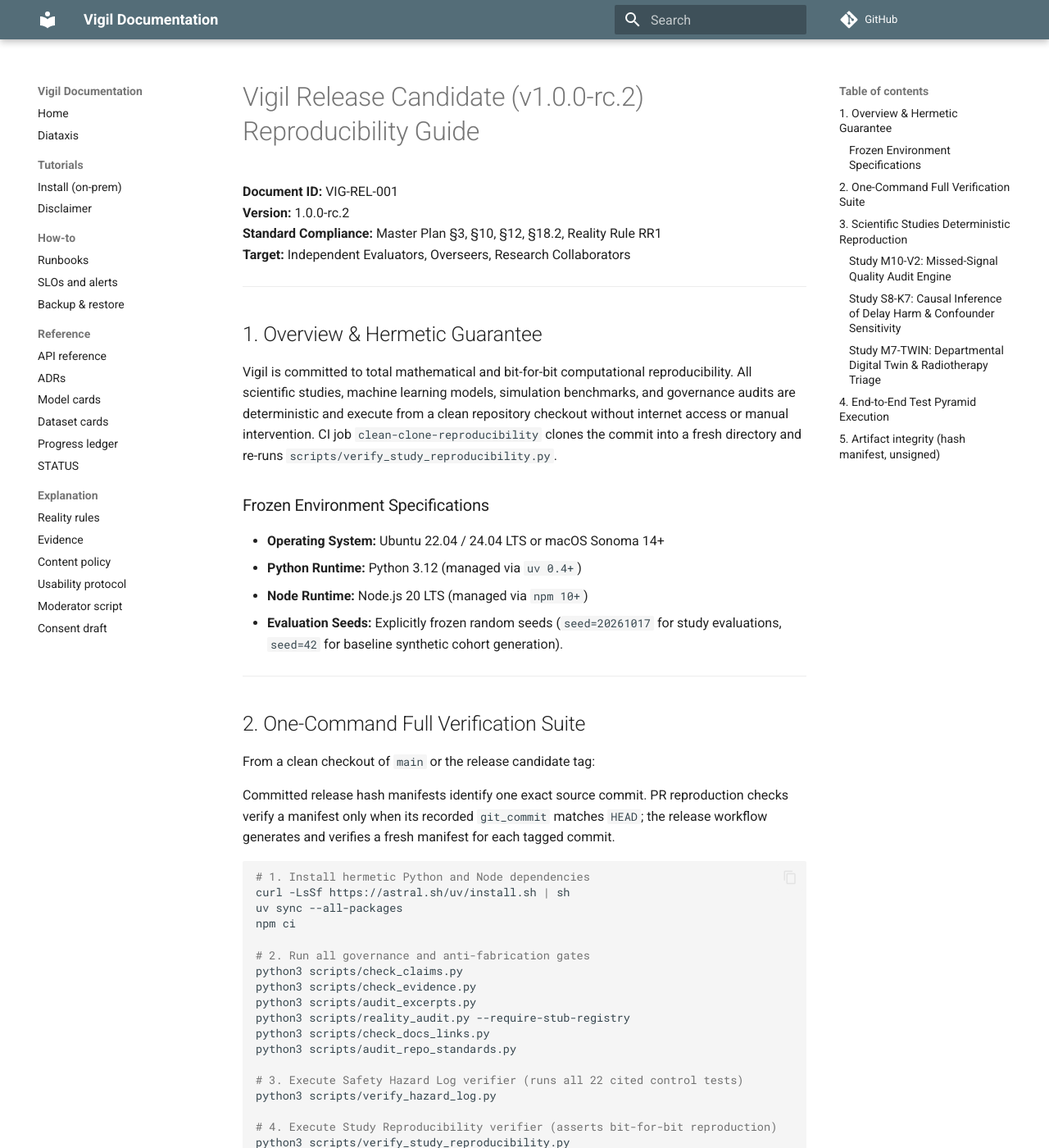
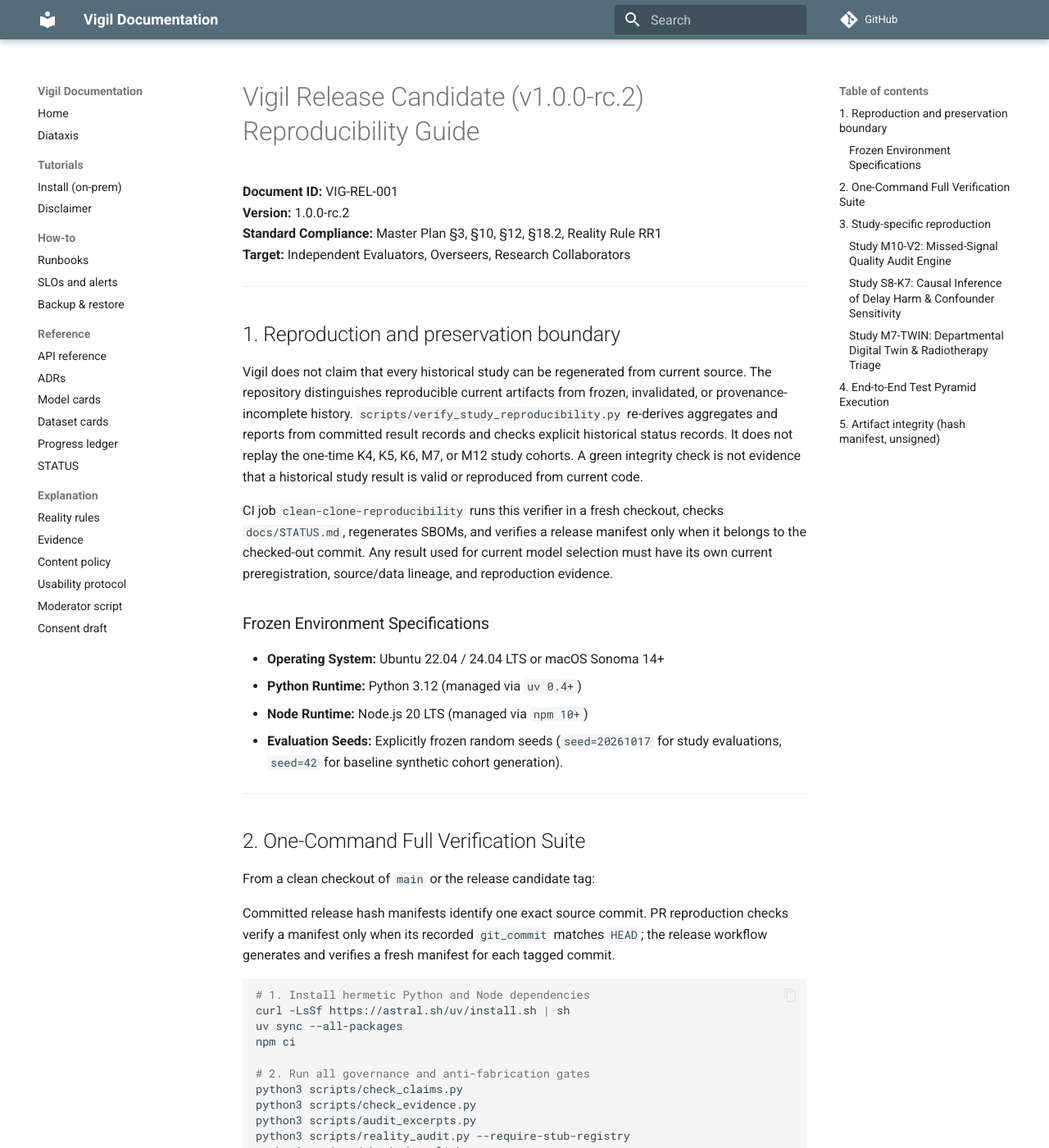
Before and after one commit to gasthecreator/vigil, an MkDocs documentation site: the page built from docs/release/REPRODUCIBILITY.md, in a window 1280 px wide and 1400 px high. Shown: the whole window at 82% size. Built offline with MkDocs 1.6.1 and Material for MkDocs 9.7.7, drawn with Linux system fonts in a browser that asks for light colours; comment, search, counter and statistics services are not loaded; some of the changed text lies outside the part shown.

Commit message:
fix(ci): preserve frozen study evidence without replay

````diff
--- a/docs/release/REPRODUCIBILITY.md
+++ b/docs/release/REPRODUCIBILITY.md
@@ -7,9 +7,11 @@
 
 ---
 
-## 1. Overview & Hermetic Guarantee
+## 1. Reproduction and preservation boundary
 
-Vigil is committed to total mathematical and bit-for-bit computational reproducibility. All scientific studies, machine learning models, simulation benchmarks, and governance audits are deterministic and execute from a clean repository checkout without internet access or manual intervention. CI job `clean-clone-reproducibility` clones the commit into a fresh directory and re-runs `scripts/verify_study_reproducibility.py`.
+Vigil does not claim that every historical study can be regenerated from current source. The repository distinguishes reproducible current artifacts from frozen, invalidated, or provenance-incomplete history. `scripts/verify_study_reproducibility.py` re-derives aggregates and reports from committed result records and checks explicit historical status records. It does not replay the one-time K4, K5, K6, M7, or M12 study cohorts. A green integrity check is not evidence that a historical study result is valid or reproduced from current code.
+
+CI job `clean-clone-reproducibility` runs this verifier in a fresh checkout, checks `docs/STATUS.md`, regenerates SBOMs, and verifies a release manifest only when it belongs to the checked-out commit. Any result used for current model selection must have its own current preregistration, source/data lineage, and reproduction evidence.
 
 ### Frozen Environment Specifications
 - **Operating System:** Ubuntu 22.04 / 24.04 LTS or macOS Sonoma 14+
@@ -44,7 +46,7 @@ python3 scripts/audit_repo_standards.py
 # 3. Execute Safety Hazard Log verifier (runs all 22 cited control tests)
 python3 scripts/verify_hazard_log.py
 
-# 4. Execute Study Reproducibility verifier (asserts bit-for-bit reproduction)
+# 4. Verify derived reports and preserved study evidence without replaying frozen cohorts
 python3 scripts/verify_study_reproducibility.py
 python3 scripts/generate_status.py --check
 ```
@@ -59,9 +61,9 @@ python3 scripts/generate_release_manifest.py verify   --release v1.0.0-rc.2
 
 ---
 
-## 3. Scientific Studies Deterministic Reproduction
+## 3. Study-specific reproduction
 
-Each study script generates its corresponding report in `reports/ml/` without manual edits:
+The commands below describe existing synthetic studies. Check each study's preregistration, result status, and access record before rerunning it. A historical result with a consumed seed must not be replayed merely to make a current-source hash match.
 
 ### Study M10-V2: Missed-Signal Quality Audit Engine
 ```bash
@@ -69,7 +71,7 @@ uv run python scripts/run_study_m10_audit.py
 ```
 - **Inputs:** Mechanistic longitudinal trajectories across 5 facility archetypes.
 - **Outputs:** `reports/ml/STUDY_M10_MISSED_SIGNALS.json` and `.md`.
-- **Expected Invariant:** 100% bit-for-bit reproduction of all detection metrics and hypotheses (H1–H4).
+- **Verification:** CI compares the committed deterministic report output; this is a synthetic audit, not model-performance evidence.
 
 ### Study S8-K7: Causal Inference of Delay Harm & Confounder Sensitivity
 ```bash
````
Also changed, not shown: docs/PROGRESS.md (+4 -0 lines), docs/clinical/USABILITY/ALERT-FATIGUE-PROTOCOL.md (+3 -1 lines), reports/usability/alert-fatigue/RECONCILIATION.md (added, +12 -0 lines), 5 other files.
